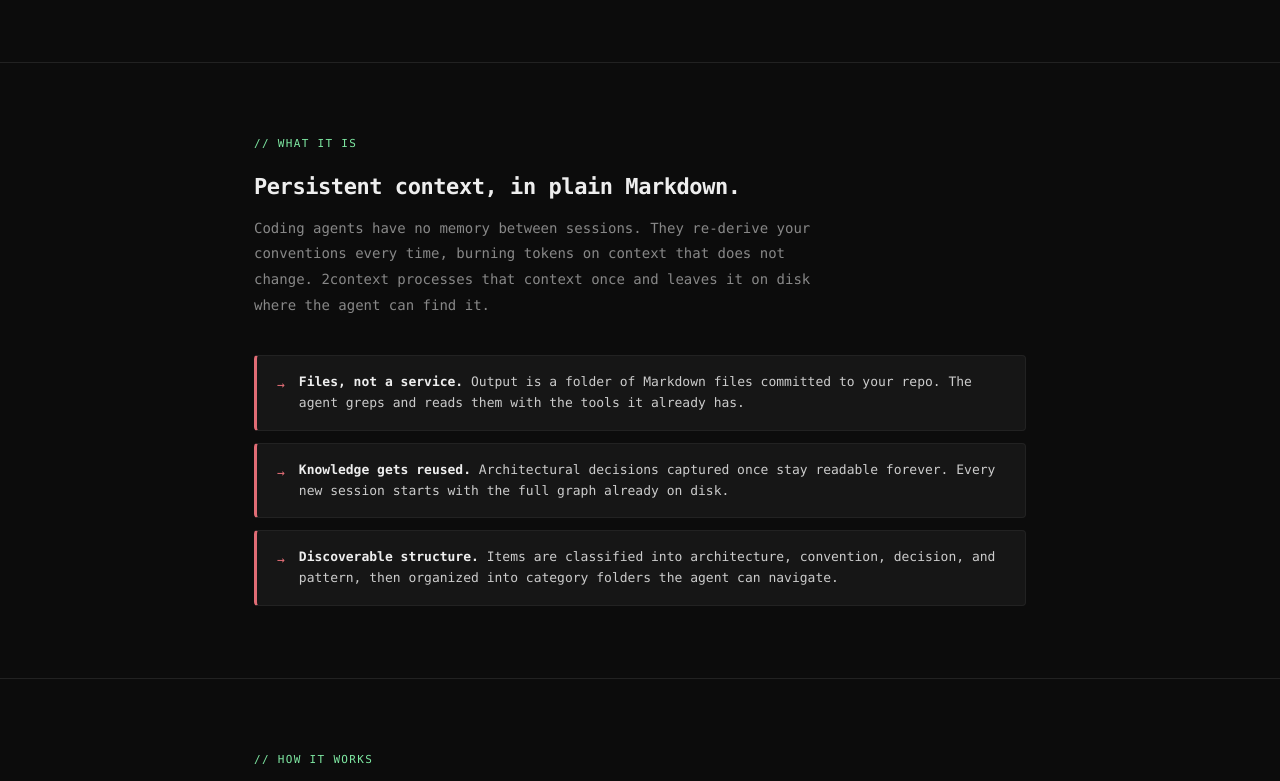
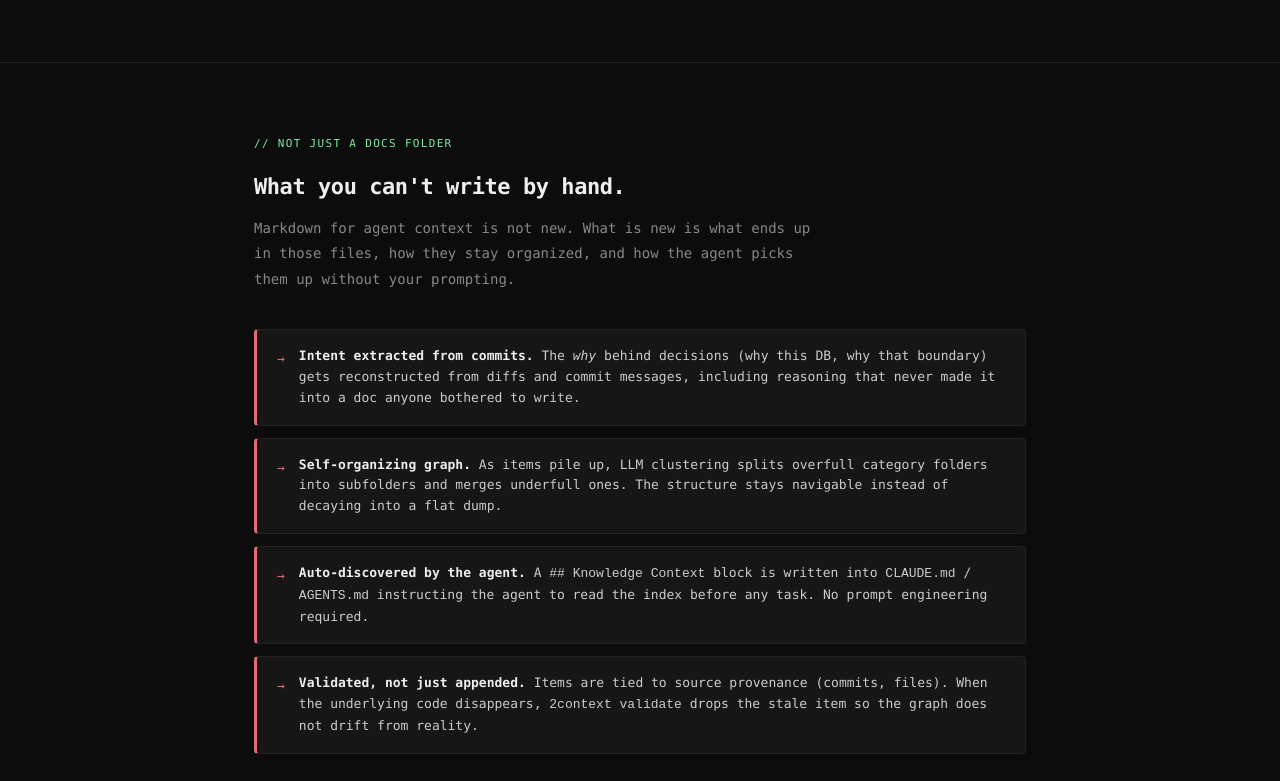
Before and after one commit to fabian-emilius/2context-cli, a website: page website/index.html in a window 1280 px wide. Shown: the part 620-1401 px from the top of the page. Drawn offline with Linux system fonts and the light colour scheme.

Commit message:
Update cli section

```diff
--- a/website/index.html
+++ b/website/index.html
@@ -402,25 +402,28 @@
 <!-- what -->
 <section id="what">
   <div class="container">
-    <p class="section-label">// what it is</p>
-    <h2>Persistent context, in plain Markdown.</h2>
+    <p class="section-label">// not just a docs folder</p>
+    <h2>What you can't write by hand.</h2>
     <p class="section-desc">
-      Coding agents have no memory between sessions. They re-derive your conventions every time,
-      burning tokens on context that does not change. 2context processes that context once and
-      leaves it on disk where the agent can find it.
+      Markdown for agent context is not new. What is new is what ends up in those files,
+      how they stay organized, and how the agent picks them up without your prompting.
     </p>
     <div class="problem-list">
       <div class="problem-item">
         <span class="pi-icon">→</span>
-        <p><strong>Files, not a service.</strong> Output is a folder of Markdown files committed to your repo. The agent greps and reads them with the tools it already has.</p>
+        <p><strong>Intent extracted from commits.</strong> The <em>why</em> behind decisions (why this DB, why that boundary) gets reconstructed from diffs and commit messages, including reasoning that never made it into a doc anyone bothered to write.</p>
       </div>
       <div class="problem-item">
         <span class="pi-icon">→</span>
-        <p><strong>Knowledge gets reused.</strong> Architectural decisions captured once stay readable forever. Every new session starts with the full graph already on disk.</p>
+        <p><strong>Self-organizing graph.</strong> As items pile up, LLM clustering splits overfull category folders into subfolders and merges underfull ones. The structure stays navigable instead of decaying into a flat dump.</p>
       </div>
       <div class="problem-item">
         <span class="pi-icon">→</span>
-        <p><strong>Discoverable structure.</strong> Items are classified into architecture, convention, decision, and pattern, then organized into category folders the agent can navigate.</p>
+        <p><strong>Auto-discovered by the agent.</strong> A <code>## Knowledge Context</code> block is written into <code>CLAUDE.md</code> / <code>AGENTS.md</code> instructing the agent to read the index before any task. No prompt engineering required.</p>
+      </div>
+      <div class="problem-item">
+        <span class="pi-icon">→</span>
+        <p><strong>Validated, not just appended.</strong> Items are tied to source provenance (commits, files). When the underlying code disappears, <code>2context validate</code> drops the stale item so the graph does not drift from reality.</p>
       </div>
     </div>
   </div>
```
